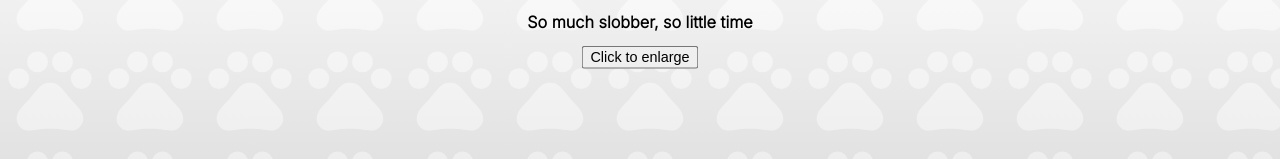
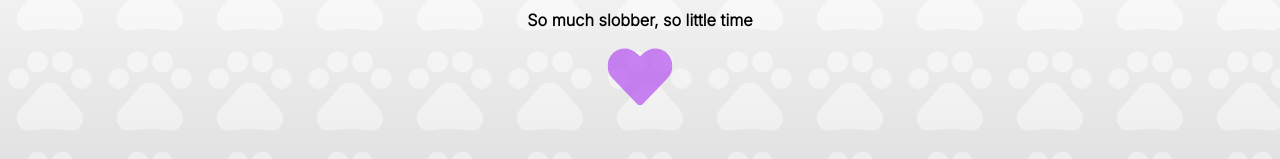
Before and after one commit to JGore99/alayna-obsessed, a React (Create React App) app: page / in a window 1280 px wide. Shown: the part 461-620 px from the top of the page. Built offline with nearby package versions, Linux system fonts and the light colour scheme; a web font is replaced by a local one.

Commit message:
add icons for modal

```diff
--- a/src/components/Modal/Modal.js
+++ b/src/components/Modal/Modal.js
@@ -1,20 +1,19 @@
 import React from 'react'
 import styles from './Modal.module.css'
+import { GiDogHouse } from 'react-icons/gi'
 
 function Modial({ image, closeModal, hideArrows}) {
   return (
     <div className={`${styles.modalBg}`}>
       <div className={`${styles.modalContainer}`}>
         <img className={`${styles.modalImage}`} src={ image } alt="Silly Dog, being silly" />
-        <button
+        <GiDogHouse
           className={`${styles.closeModalBtn}`}
           onClick={() => {
             closeModal(false)
             hideArrows(true)
           }}
-        >
-          X
-        </button>
+        />
       </div>
     </div>
   )
--- a/src/components/Modal/Modal.module.css
+++ b/src/components/Modal/Modal.module.css
@@ -1,10 +1,10 @@
 
 .modalBg {
-  width: 100%;
-  height: 100%;
+  width: 60rem;
+  height: 65rem;
   background: rgb(202, 202, 202);
   background-image: url('../../images/pets_white.svg');
-  background-size: 20rem;
+  background-size: 5rem;
   background-repeat: repeat;
   position:absolute;
   display: flex;
@@ -18,9 +18,10 @@
   height: 100%;
   width: 100%;
   background-image: linear-gradient(0deg, rgba(213,213,213,0.7) 0%, rgba(255, 255, 255, 0.9) 55%);
+  position: relative;
   display: flex;
   flex-direction: column;
-  justify-content: flex-start;
+  justify-content: space-between;
   align-items: center;
 }
 
@@ -36,7 +37,18 @@
 } */
 
 .modalImage {
-  height: 725px;
-  max-height: 100%;
+  border-radius: 5px;
+  width: 100%;
+  /* height: 725px;
+  max-height: 85%; */
   z-index: 100;
 }
+
+.closeModalBtn {
+  font-size: 6rem;
+  fill: var(--pink);
+  opacity: 0.7;
+  cursor: pointer;
+  position: relative;
+  z-index: 1000;
+}
--- a/src/components/Slider/Slider.jsx
+++ b/src/components/Slider/Slider.jsx
@@ -1,6 +1,6 @@
 import React, { useState } from 'react'
 import styles from './Slider.module.css'
-import {FaArrowAltCircleRight, FaArrowAltCircleLeft} from 'react-icons/fa'
+import {FaArrowAltCircleRight, FaArrowAltCircleLeft, FaHeart } from 'react-icons/fa'
 import SliderPhotos from '../SliderPhotos/SliderPhotos'
 import Modal from '../Modal/Modal'
 
@@ -37,15 +37,13 @@ const Slider = ({ slides }) => {
               <>
               <img className={`${styles.slideImage}`} src={ slide.image } alt="Silly Dog, being silly" />
               <h2>{slide.title}</h2>
-              <button
-                className={`${styles.openModalBtn}`}
+              <FaHeart
+                className={`${styles.heart}`}
                 onClick={() => {
                   setOpenModal(true)
                   setShowArrows(false)
                 }}
-              >
-                Click to enlarge
-              </button>
+              />
               {openModal && <Modal image={slide.image} closeModal={setOpenModal} hideArrows={setShowArrows}/>}
               </>
               )}
--- a/src/components/Slider/Slider.module.css
+++ b/src/components/Slider/Slider.module.css
@@ -82,6 +82,13 @@
   right: 5rem;
 }
 
+.heart {
+  font-size: 6rem;
+  fill: var(--pink);
+  opacity: 0.7;
+  cursor: pointer;
+}
+
 /* @supports (scroll-snap-type) {
   .slider > a {
     display: none;
```
